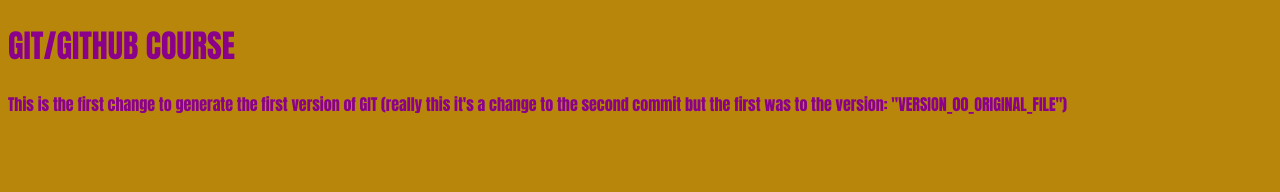
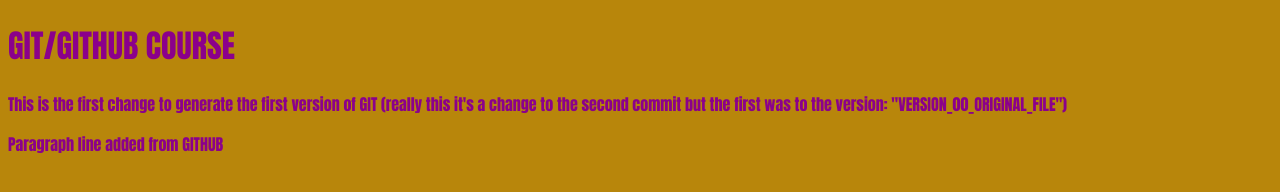
Before and after one commit to OctavioAS/GIT-GITHUB_COURSE_1ST_PART_GITBASH, a plain HTML site: page index.html in a window 1280 px wide. Drawn offline with Linux system fonts and the light colour scheme.

Commit message:
Update index.html

```diff
--- a/index.html
+++ b/index.html
@@ -22,6 +22,7 @@ porque viste mi CV, por favor mira mi forma autodidacta para aprender-->
     <h1>GIT/GITHUB COURSE</h1>
     <p>This is the first change to generate the first version of GIT (really this it's a change to the second commit but the
         first was to the version: "VERSION_00_ORIGINAL_FILE")</p>
+    <p>Paragraph line added from GITHUB</p>
 </body>
 
 </html>
```
